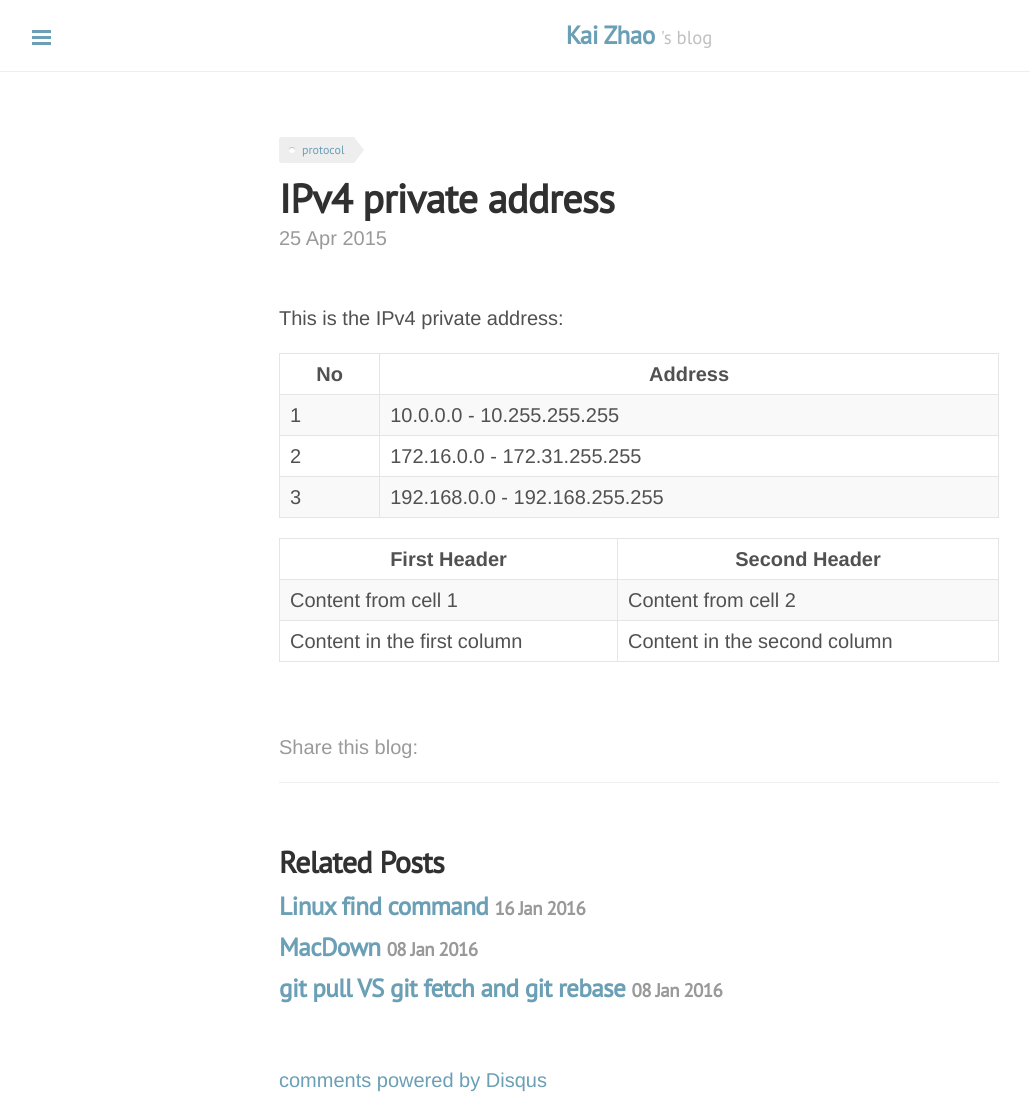
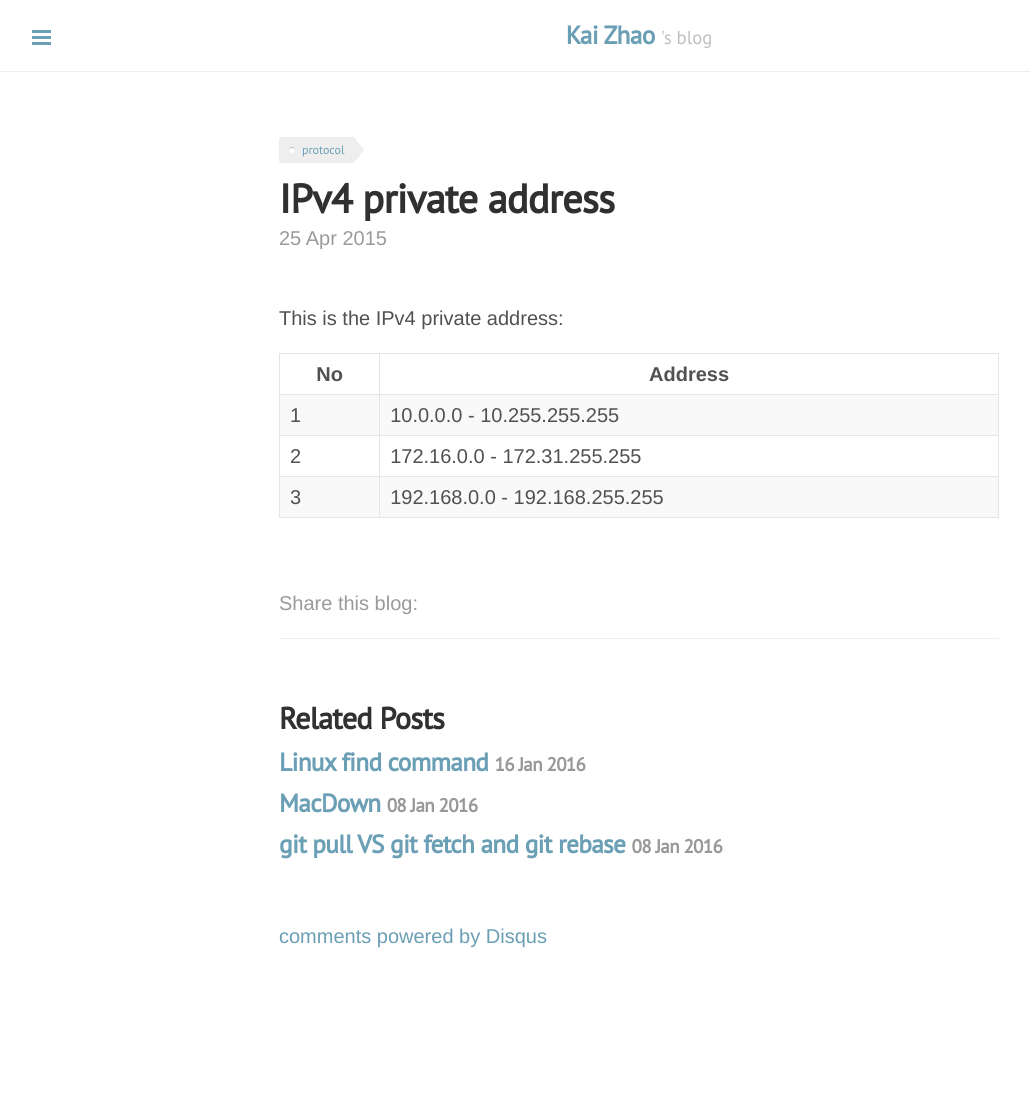
Before and after one commit to loverszhaokai/loverszhaokai.github.io, a Jekyll site: the page built from _posts/2015-04-25-private_ipv4_address.md, in a window 1280 px wide. Shown: the whole page, without its empty margins (1-1031 px from the left). Built offline with Jekyll 4.4.1, drawn with Linux system fonts in a browser that asks for light colours; nearby versions of some CDN libraries; Markdown is read by kramdown in place of the engine named in the settings; comment, search, counter and statistics services are not loaded; after the commit the page ends 951 px from its top, so only the background shows below that.

Commit message:
update config

```diff
--- a/_config.yml
+++ b/_config.yml
@@ -1,8 +1,5 @@
 # Dependencies
-markdown:         redcarpet
-redcarpet:
-  extensions: ["autolink", "fenced_code_blocks", "no_intra_emphasis",
-               "strikethrough","smart", "tables","with_toc_data"]
+markdown:         kramdowan
 highlighter:         pygments
 
 # Permalinks
--- a/_posts/2015-04-25-private_ipv4_address.md
+++ b/_posts/2015-04-25-private_ipv4_address.md
@@ -15,8 +15,3 @@
 1| 10.0.0.0    - 10.255.255.255
 2| 172.16.0.0  - 172.31.255.255
 3| 192.168.0.0 - 192.168.255.255
-
-First Header | Second Header
------------- | -------------
-Content from cell 1 | Content from cell 2
-Content in the first column | Content in the second column
```
